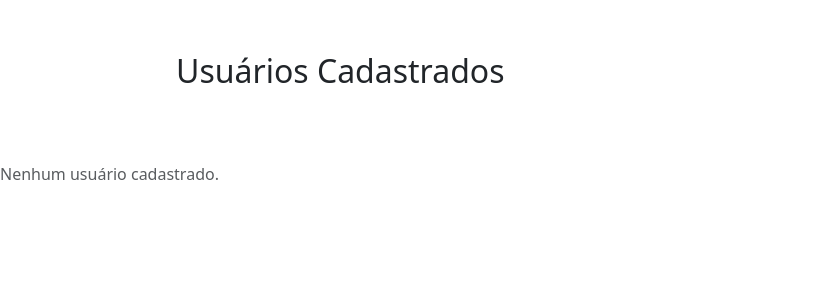
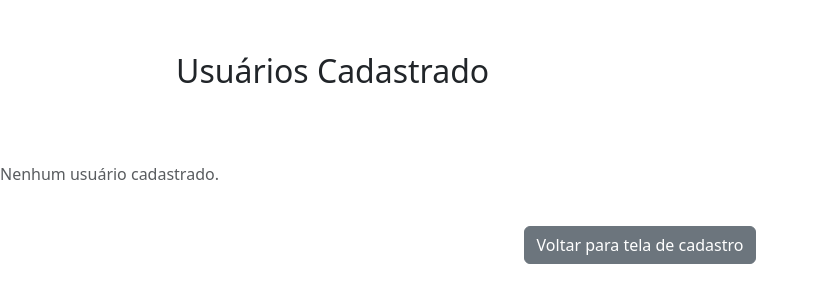
Before and after one commit to leticiasoftsy/desafio1, a React (Vite) app: page /usuarios in a window 1280 px wide. Shown: the top 302 px of the page, without its empty margins (0-818 px from the left). Built offline with nearby package versions, Linux system fonts and the light colour scheme.

Commit message:
feat: adicionando botão de voltar para tela de cadastro

```diff
--- a/src/pages/usuarios/index.tsx
+++ b/src/pages/usuarios/index.tsx
@@ -2,13 +2,15 @@ import { useEffect, useState } from "react";
 import UserTable from "./UserTable";
 import { obterUsuariosDoCookie } from "../../utils/cookies";
 import type { User } from "../../@types/user";
-import { Container, Spinner } from "react-bootstrap";
+import { Button, Container, Spinner } from "react-bootstrap";
+import { useNavigate } from "react-router-dom";
 
 
 export default function UsersPage(){
 
     const [users, setUsers] = useState<User[]>([])
     const [loading, setLoading] = useState(false);
+    const navigate = useNavigate();
 
     useEffect(() => {
         setLoading(true);
@@ -19,6 +21,10 @@ export default function UsersPage(){
        }, 960 )
 
     }, []);
+
+    const handleVoltar = () => {
+        navigate("/")
+    };
 
     if (loading) {
         return (
@@ -42,11 +48,16 @@ export default function UsersPage(){
     return(
        <>
        <Container className="w-75 mx-auto mb-4">
-            <h2 className="text-dark py-5 m-1">
-                Usuários Cadastrados
-            </h2>
+            <h2 className="text-dark py-5 m-1">Usuários Cadastrado</h2>
        </Container>
+
        <UserTable users={users} />
+
+       <div className="text-center py-4">
+        <Button onClick={handleVoltar} variant="secondary">
+            Voltar para tela de cadastro
+        </Button>
+       </div>
        </>
     )
 }
```
